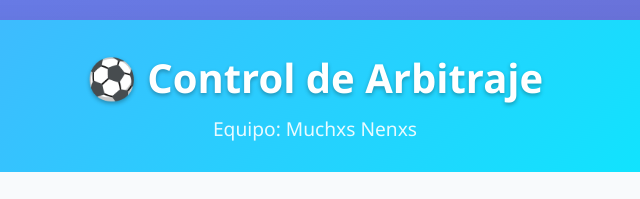
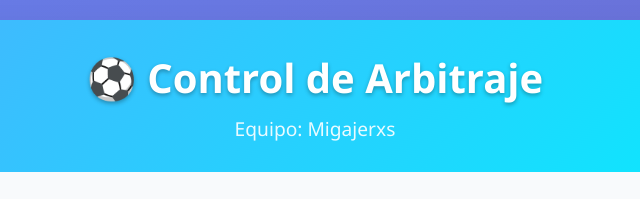
Before and after one commit to Edna-Cruz-Fl/migajerxs-IBt, a plain HTML site: page index.html in a window 1280 px wide. Shown: the top 199 px of the page, 325-965 px from the left. Drawn offline with Linux system fonts and the light colour scheme.

Commit message:
Update index.html

```diff
--- a/index.html
+++ b/index.html
@@ -3,7 +3,7 @@
 <head>
     <meta charset="UTF-8">
     <meta name="viewport" content="width=device-width, initial-scale=1.0">
-    <title>Control de Arbitraje - Muchxs Nenxs</title>
+    <title>Control de Arbitraje - Migajerxs</title>
     <style>
         * {
             margin: 0;
@@ -298,7 +298,7 @@
     <div class="container">
         <div class="header">
             <h1>⚽ Control de Arbitraje</h1>
-            <p>Equipo: Muchxs Nenxs</p>
+            <p>Equipo: Migajerxs</p>
         </div>
 
         <div class="dashboard">
```
